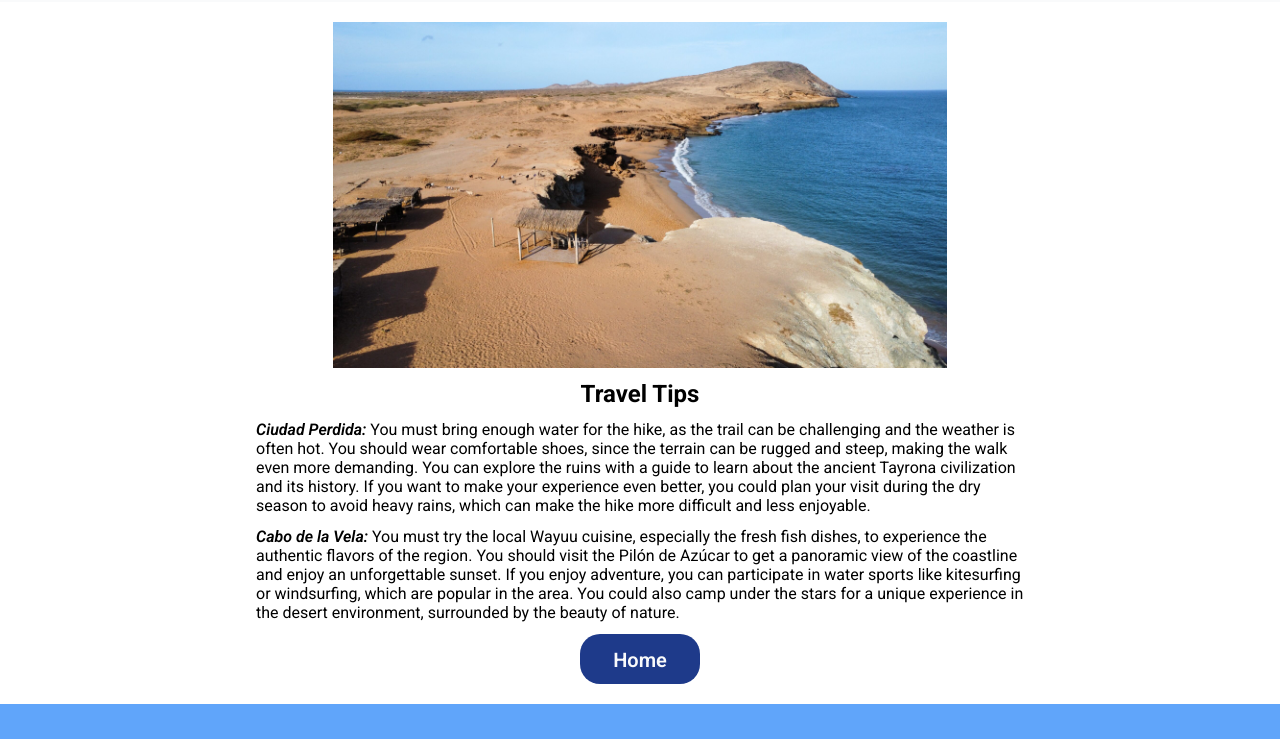
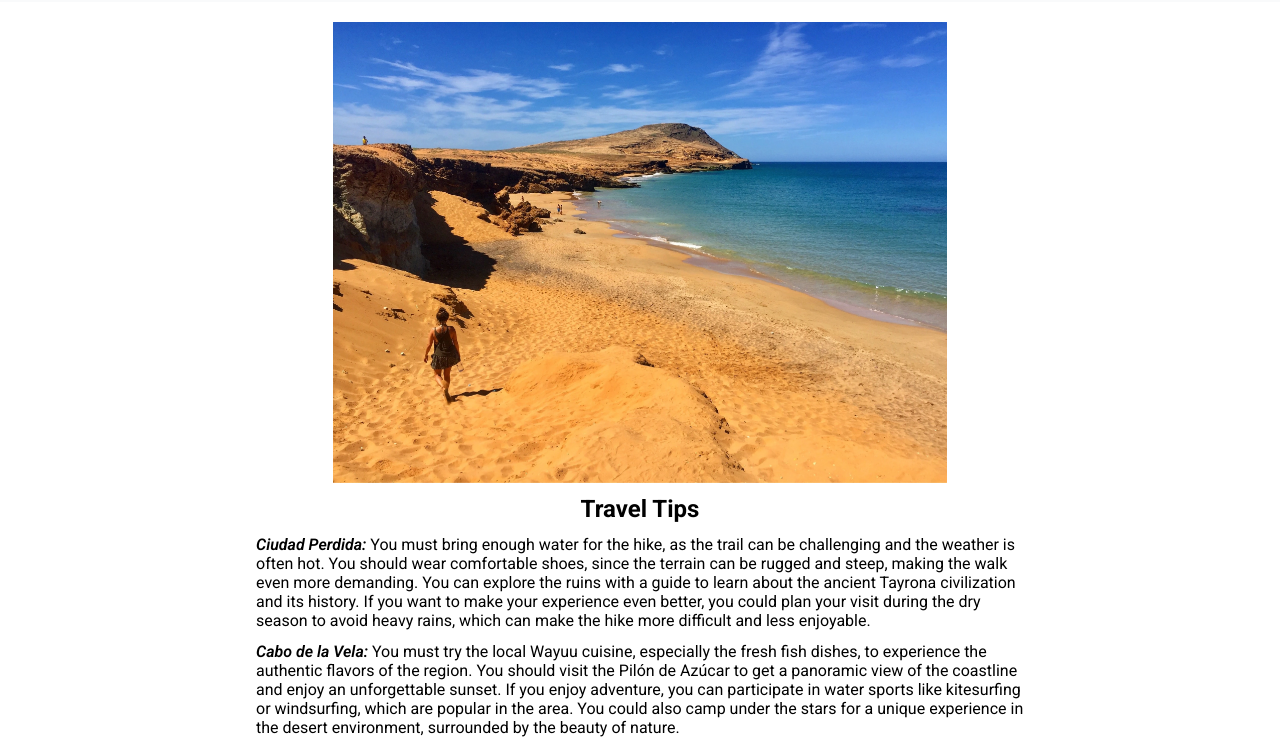
Before and after one commit to Gehiner/DanielaTravel, a plain HTML site: page noticia4.html in a window 1280 px wide. Shown: the part 78-817 px from the top of the page. Drawn offline with Linux system fonts and the light colour scheme.

Commit message:
Update noticia4.html

```diff
--- a/noticia4.html
+++ b/noticia4.html
@@ -17,7 +17,7 @@
     </header>
     <main class="noticias">
 
-        <img src="Assets/cabo-vela2.jpeg" alt="">
+        <img src="Assets/cabovela3.webp" alt="">
         <h1>Travel Tips </h1>
         <span>
             <i>Ciudad Perdida:</i> You must bring enough water for the hike, as the trail can be challenging and the weather is often hot. You should wear comfortable shoes, since the terrain can be rugged and steep, making the walk even more demanding. You can explore the ruins with a guide to learn about the ancient Tayrona civilization and its history. If you want to make your experience even better, you could plan your visit during the dry season to avoid heavy rains, which can make the hike more difficult and less enjoyable.
```
